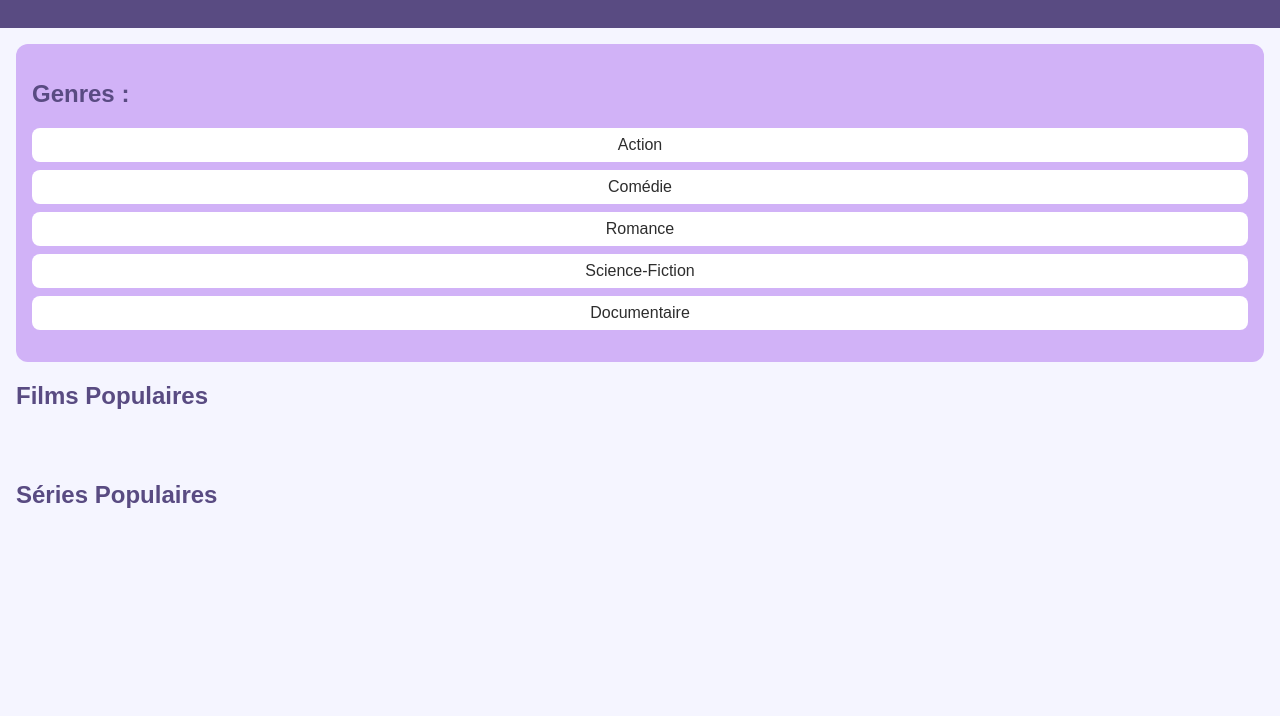
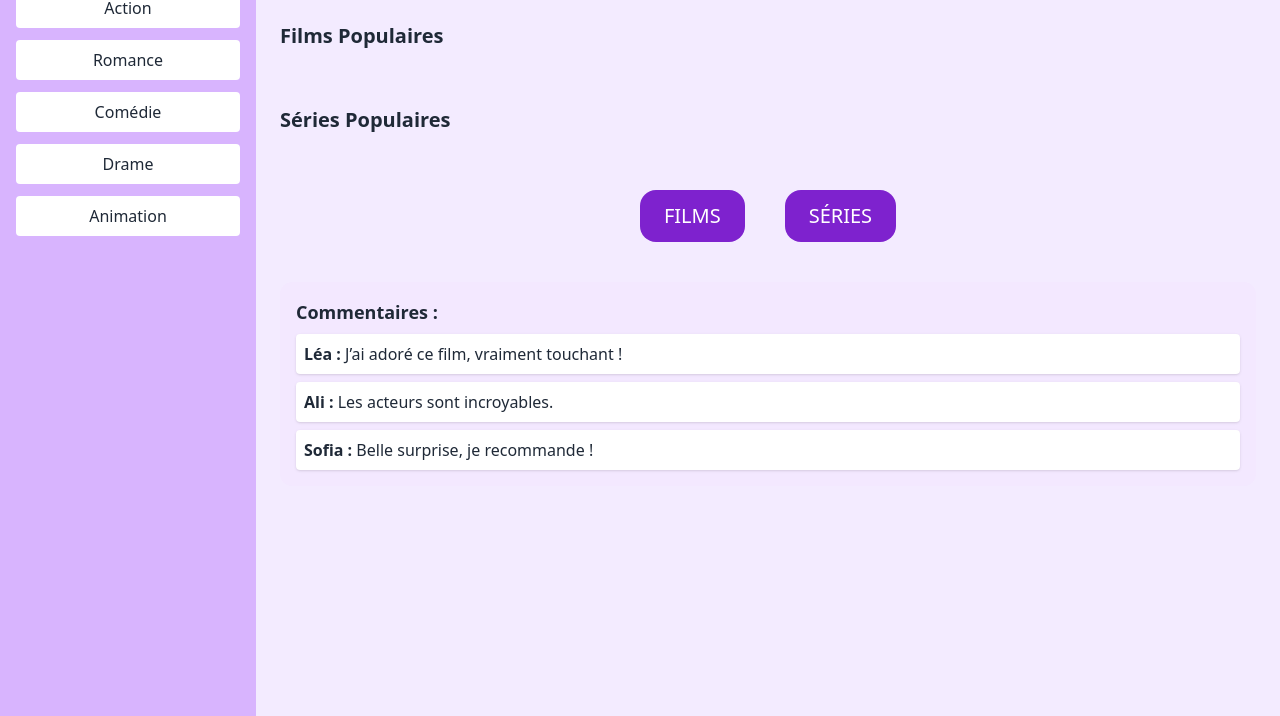
Before and after one commit to Uthman88/Cinetech, a plain HTML site: page index.html in a window 1280 px wide. Shown: the part 84-800 px from the top of the page. Drawn offline with nearby package versions, Linux system fonts and the light colour scheme; no server answers.

Commit message:
affichage de la navbar coté gauche

```diff
--- a/index.html
+++ b/index.html
@@ -3,38 +3,66 @@
 <head>
   <meta charset="UTF-8">
   <meta name="viewport" content="width=device-width, initial-scale=1.0">
-  <title>Cinetech - Accueil</title>
-  <link rel="stylesheet" href="./css/style.css">
+  <title>Cinetech</title>
+  <script src="https://cdn.tailwindcss.com"></script>
 </head>
-<body>
-  <header>
-    <h1>Cinetech</h1>
-    <input type="text" id="recherche" placeholder="Rechercher un film ou une série...">
-  </header>
+<body class="bg-[#f3ebff] text-gray-800">
+  <div class="flex min-h-screen">
 
-  <main>
-    <section class="genres">
-      <h2>Genres :</h2>
-      <ul>
-        <li>Action</li>
-        <li>Comédie</li>
-        <li>Romance</li>
-        <li>Science-Fiction</li>
-        <li>Documentaire</li>
+    <!-- Barre latérale Genres -->
+    <aside class="w-1/5 bg-purple-300 p-4">
+      <h2 class="text-center text-white bg-purple-700 py-2 rounded-xl mb-4">GENRES :</h2>
+      <ul class="space-y-3">
+        <li class="bg-white py-2 text-center rounded cursor-pointer hover:bg-purple-200">Action</li>
+        <li class="bg-white py-2 text-center rounded cursor-pointer hover:bg-purple-200">Romance</li>
+        <li class="bg-white py-2 text-center rounded cursor-pointer hover:bg-purple-200">Comédie</li>
+        <li class="bg-white py-2 text-center rounded cursor-pointer hover:bg-purple-200">Drame</li>
+        <li class="bg-white py-2 text-center rounded cursor-pointer hover:bg-purple-200">Animation</li>
       </ul>
-    </section>
+    </aside>
 
-    <section class="films-populaires">
-      <h2>Films Populaires</h2>
-      <div id="films-container"></div>
-    </section>
+    <!-- Contenu principal -->
+    <main class="flex-1 p-6 space-y-10">
 
-    <section class="series-populaires">
-      <h2>Séries Populaires</h2>
-      <div id="series-container"></div>
-    </section>
-  </main>
+      <!-- Header recherche -->
+      <div class="flex justify-between items-center">
+        <h1 class="text-2xl font-bold">Cinetech</h1>
+        <input type="text" id="recherche" placeholder="Rechercher..." class="p-2 rounded border w-80">
+      </div>
 
-  <script src="assets/js/main.js"></script>
+      <!-- Films Populaires -->
+      <section>
+        <h2 class="text-xl font-semibold mb-2">Films Populaires</h2>
+        <div id="carousel-films" class="flex gap-4 overflow-x-auto pb-2">
+          <!-- Cartes de films injectées ici -->
+        </div>
+      </section>
+
+      <!-- Séries Populaires -->
+      <section>
+        <h2 class="text-xl font-semibold mb-2">Séries Populaires</h2>
+        <div id="carousel-series" class="flex gap-4 overflow-x-auto pb-2">
+          <!-- Cartes de séries injectées ici -->
+        </div>
+      </section>
+
+      <!-- Boutons d’accès pages films / séries -->
+      <div class="flex justify-center gap-10">
+        <a href="films.html" class="bg-purple-700 text-white text-xl px-6 py-3 rounded-2xl hover:bg-purple-800">FILMS</a>
+        <a href="series.html" class="bg-purple-700 text-white text-xl px-6 py-3 rounded-2xl hover:bg-purple-800">SÉRIES</a>
+      </div>
+
+      <!-- Zone de commentaires -->
+      <section class="bg-purple-100 rounded-xl p-4 mt-6">
+        <h2 class="text-lg font-bold mb-2">Commentaires :</h2>
+        <div id="commentaires" class="space-y-2">
+          <!-- Commentaires depuis JSON -->
+        </div>
+      </section>
+
+    </main>
+  </div>
+
+  <script src="./js/main.js"></script>
 </body>
 </html>
--- a/js/main.js
+++ b/js/main.js
@@ -1,42 +1,64 @@
-// TMDB - Ne pas oublier - Clé API à ajouter ici
-const API_KEY = ''; // À remplacer par la vraie clé
-const URL_BASE = 'https://api.themoviedb.org/3';
+const API_KEY = "TA_CLE_API";
+const URL_BASE = "https://api.themoviedb.org/3";
 
+// Chargement au lancement
 document.addEventListener("DOMContentLoaded", () => {
-  chargerFilmsPopulaires();
-  chargerSeriesPopulaires();
+  chargerFilms();
+  chargerSeries();
+  chargerCommentaires();
 });
 
-// Fonction pour charger les films populaires
-function chargerFilmsPopulaires() {
+function chargerFilms() {
   fetch(`${URL_BASE}/movie/popular?api_key=${API_KEY}&language=fr-FR`)
-    .then(response => response.json())
+    .then(res => res.json())
     .then(data => {
-      const conteneur = document.getElementById("films-container");
-      data.results.slice(0, 5).forEach(film => {
+      const conteneur = document.getElementById("carousel-films");
+      data.results.slice(0, 10).forEach(film => {
         const div = document.createElement("div");
+        div.className = "min-w-[150px] bg-white rounded-lg shadow-md";
         div.innerHTML = `
-          <img src="https://image.tmdb.org/t/p/w200${film.poster_path}" alt="${film.title}">
-          <p>${film.title}</p>
+          <img src="https://image.tmdb.org/t/p/w200${film.poster_path}" class="rounded-t-lg">
+          <div class="p-2">
+            <p class="text-sm font-semibold text-center">${film.title}</p>
+          </div>
         `;
         conteneur.appendChild(div);
       });
     });
 }
 
-// Fonction pour charger les séries populaires
-function chargerSeriesPopulaires() {
+function chargerSeries() {
   fetch(`${URL_BASE}/tv/popular?api_key=${API_KEY}&language=fr-FR`)
-    .then(response => response.json())
+    .then(res => res.json())
     .then(data => {
-      const conteneur = document.getElementById("series-container");
-      data.results.slice(0, 5).forEach(serie => {
+      const conteneur = document.getElementById("carousel-series");
+      data.results.slice(0, 10).forEach(serie => {
         const div = document.createElement("div");
+        div.className = "min-w-[150px] bg-white rounded-lg shadow-md";
         div.innerHTML = `
-          <img src="https://image.tmdb.org/t/p/w200${serie.poster_path}" alt="${serie.name}">
-          <p>${serie.name}</p>
+          <img src="https://image.tmdb.org/t/p/w200${serie.poster_path}" class="rounded-t-lg">
+          <div class="p-2">
+            <p class="text-sm font-semibold text-center">${serie.name}</p>
+          </div>
         `;
         conteneur.appendChild(div);
       });
     });
 }
+
+// JSON de commentaires fictifs
+const commentairesJSON = [
+  { utilisateur: "Léa", contenu: "J’ai adoré ce film, vraiment touchant !" },
+  { utilisateur: "Ali", contenu: "Les acteurs sont incroyables." },
+  { utilisateur: "Sofia", contenu: "Belle surprise, je recommande !" }
+];
+
+function chargerCommentaires() {
+  const conteneur = document.getElementById("commentaires");
+  commentairesJSON.forEach(com => {
+    const div = document.createElement("div");
+    div.className = "bg-white p-2 rounded shadow";
+    div.innerHTML = `<strong>${com.utilisateur} :</strong> <span>${com.contenu}</span>`;
+    conteneur.appendChild(div);
+  });
+}
```
